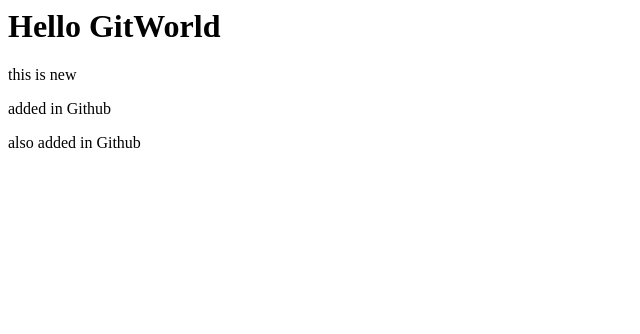
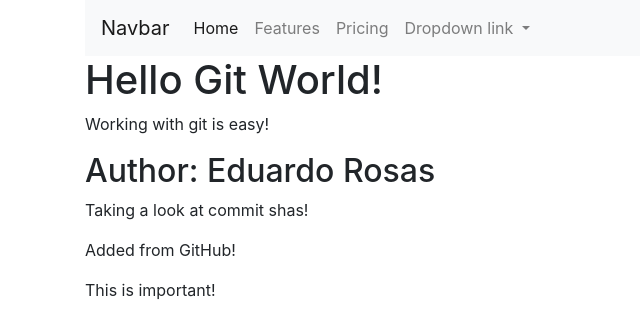
Before and after one commit to jpuritscher88/GitGithubMasterclass, a plain HTML site: page index.html in a window 1280 px wide. Shown: the whole page, without its empty margins (0-640 px from the left). Drawn offline with nearby package versions, Linux system fonts and the light colour scheme.

```diff
--- a/index.html
+++ b/index.html
@@ -1,13 +1,67 @@
-<h1>Hello GitWorld</h1>
+<!DOCTYPE html>
+<html>
+
+     <link rel="stylesheet" href="https://stackpath.bootstrapcdn.com/bootstrap/4.3.1/css/bootstrap.min.css" integrity="sha384-ggOyR0iXCbMQv3Xipma34MD+dH/1fQ784/j6cY/iJTQUOhcWr7x9JvoRxT2MZw1T" crossorigin="anonymous">
+    <body>
+        <div class="container">
+
+            <nav class="navbar navbar-expand-lg navbar-light bg-light">
+                    <a class="navbar-brand" href="#">Navbar</a>
+                    <button class="navbar-toggler" type="button" data-toggle="collapse" data-target="#navbarNavDropdown" aria-controls="navbarNavDropdown" aria-expanded="false" aria-label="Toggle navigation">
+                      <span class="navbar-toggler-icon"></span>
+                    </button>
+                    <div class="collapse navbar-collapse" id="navbarNavDropdown">
+                      <ul class="navbar-nav">
+                        <li class="nav-item active">
+                          <a class="nav-link" href="#">Home <span class="sr-only">(current)</span></a>
+                        </li>
+                        <li class="nav-item">
+                          <a class="nav-link" href="#">Features</a>
+                        </li>
+                        <li class="nav-item">
+                          <a class="nav-link" href="#">Pricing</a>
+                        </li>
+                        <li class="nav-item dropdown">
+                          <a class="nav-link dropdown-toggle" href="#" id="navbarDropdownMenuLink" role="button" data-toggle="dropdown" aria-haspopup="true" aria-expanded="false">
+                            Dropdown link
+                          </a>
+                          <div class="dropdown-menu" aria-labelledby="navbarDropdownMenuLink">
+                            <a class="dropdown-item" href="#">Action</a>
+                            <a class="dropdown-item" href="#">Another action</a>
+                            <a class="dropdown-item" href="#">Something else here</a>
+                          </div>
+                        </li>
+                      </ul>
+                    </div>
+            </nav>
+
+
+        <h1>Hello Git World!</h1>
+
 
             <div>
-    <p>this is new</p>
+                <p>Working with git is easy!</p>
+            </div>
+
+            <h2>Author: Eduardo Rosas</h2>
+
+            <div>
+                <p>Taking a look at commit shas!</p>
             </div>
 
             <div>
-    <p>added in Github</p>
+                <p>Added from GitHub!</p>
             </div>
 
             <div>
-    <p>also added in Github</p>
+                <p>This is important!</p>
             </div>
+
+            <!--Some comments-->
+        </div>
+    </body>
+
+    <script src="https://code.jquery.com/jquery-3.3.1.slim.min.js" integrity="sha384-q8i/X+965DzO0rT7abK41JStQIAqVgRVzpbzo5smXKp4YfRvH+8abtTE1Pi6jizo" crossorigin="anonymous"></script>
+    <script src="https://cdnjs.cloudflare.com/ajax/libs/popper.js/1.14.7/umd/popper.min.js" integrity="sha384-UO2eT0CpHqdSJQ6hJty5KVphtPhzWj9WO1clHTMGa3JDZwrnQq4sF86dIHNDz0W1" crossorigin="anonymous"></script>
+    <script src="https://stackpath.bootstrapcdn.com/bootstrap/4.3.1/js/bootstrap.min.js" integrity="sha384-JjSmVgyd0p3pXB1rRibZUAYoIIy6OrQ6VrjIEaFf/nJGzIxFDsf4x0xIM+B07jRM" crossorigin="anonymous"></script>
+</html>
```
Lines whose indentation alone changed are shown as unchanged.
